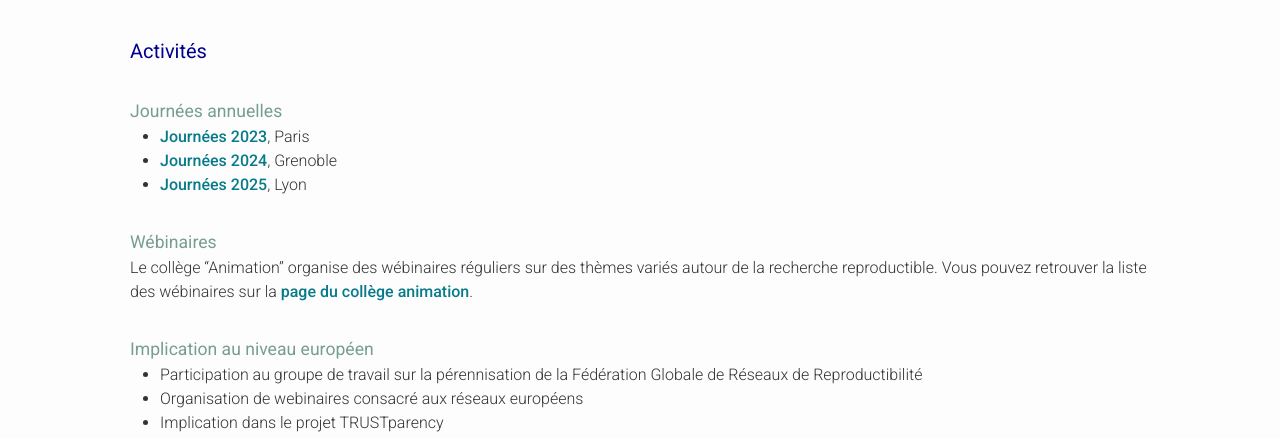
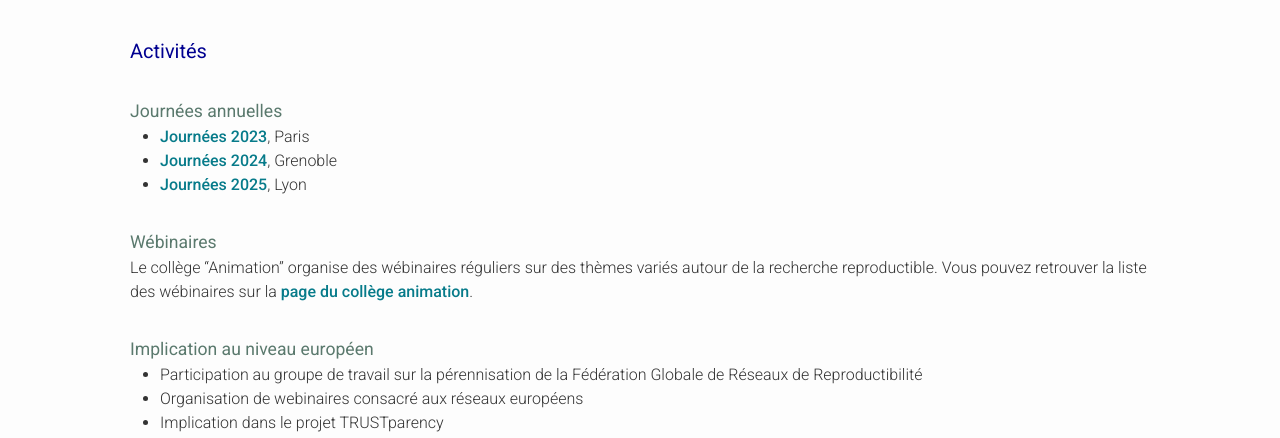
Before and after one commit to FR-RN/FR-RN, a Jekyll site: the page built from index.md, in a window 1280 px wide. Shown: the part 2176-2614 px from the top of the page. Built offline with Jekyll 4.4.1, drawn with Linux system fonts in a browser that asks for light colours; some web fonts are replaced.

Commit message:
Chart colors

```diff
--- a/assets/css/style.scss
+++ b/assets/css/style.scss
@@ -183,6 +183,7 @@ h2.post-list-heading {
     margin-top: 0px;
     margin-bottom: 0px;
     color: #769e8f;
+    color: #5a796d;
 }
 .post-content h4 {
     font-weight: 300;
```
